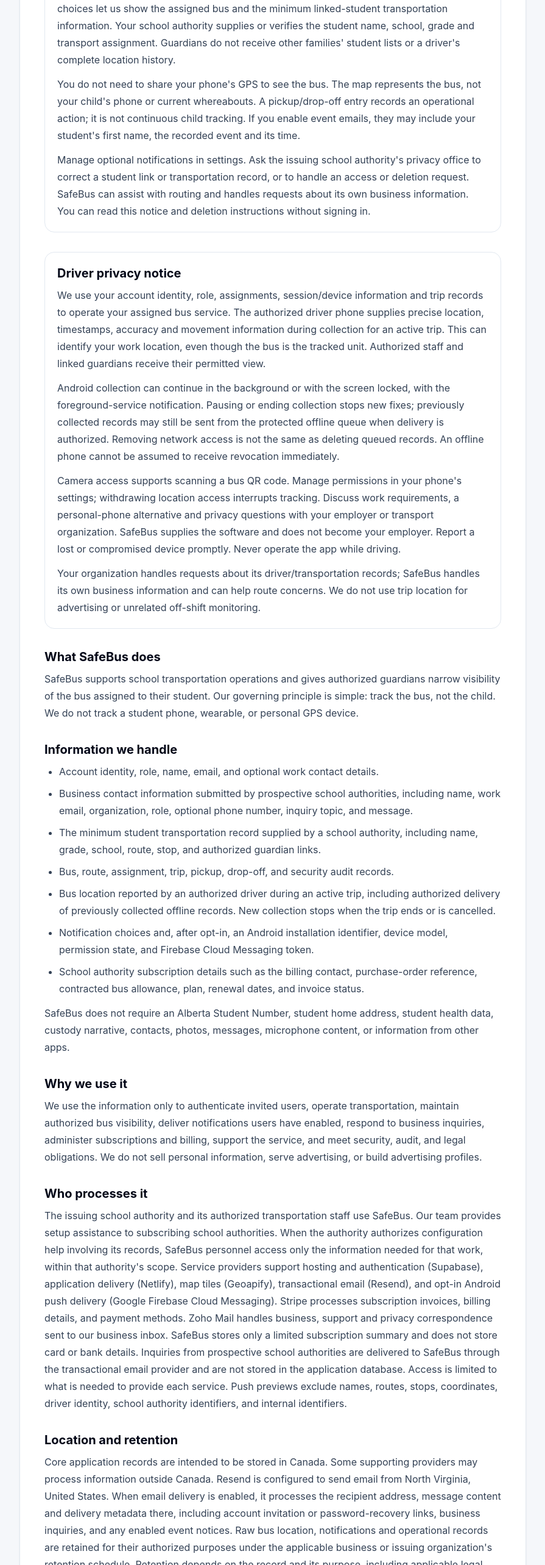
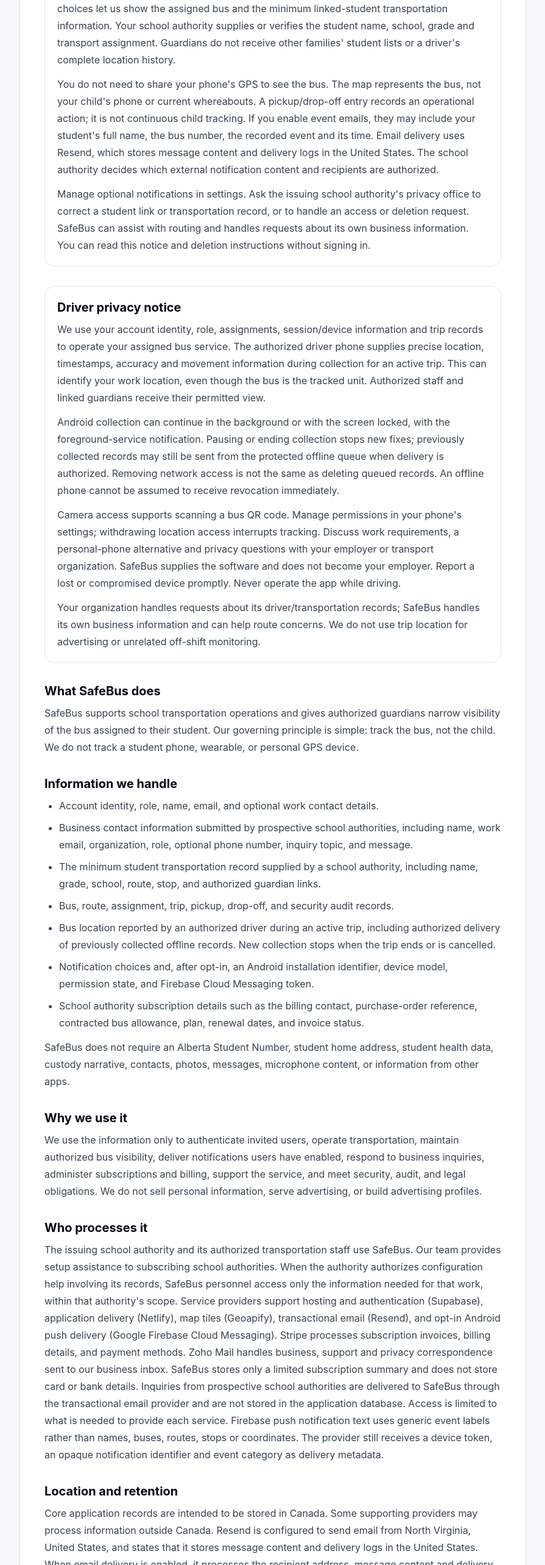
Before and after one commit to Davinder498/SafeBus-GLM, a React (Vite) app in the folder apps/web/: page /privacy in a window 1280 px wide. Shown: the part 1120-3686 px from the top of the page at 61% size, without its empty margins (192-1087 px from the left). Built offline with nearby package versions, Linux system fonts and the light colour scheme; no server answers; a web font is replaced by a local one.

Commit message:
Correct guardian email data disclosure to match deployed transport

```diff
--- a/apps/web/src/components/privacy/RolePrivacyNotices.tsx
+++ b/apps/web/src/components/privacy/RolePrivacyNotices.tsx
@@ -73,7 +73,9 @@ export function RolePrivacyNotices() {
           You do not need to share your phone's GPS to see the bus. The map represents the bus, not
           your child's phone or current whereabouts. A pickup/drop-off entry records an operational
           action; it is not continuous child tracking. If you enable event emails, they may include
-          your student's first name, the recorded event and its time.
+          your student's full name, the bus number, the recorded event and its time. Email delivery
+          uses Resend, which stores message content and delivery logs in the United States. The
+          school authority decides which external notification content and recipients are authorized.
         </p>
         <p className="mt-3">
           Manage optional notifications in settings. Ask the issuing school authority's privacy
--- a/apps/web/src/pages/PrivacyPolicyPage.tsx
+++ b/apps/web/src/pages/PrivacyPolicyPage.tsx
@@ -104,9 +104,10 @@ export function PrivacyPolicyPage() {
                 stores only a limited subscription summary and does not store card or bank details.
                 Inquiries from prospective school authorities are delivered to SafeBus through the
                 transactional email provider and are not stored in the application database. Access
-                is limited to what is needed to provide each service. Push previews exclude names,
-                routes, stops, coordinates, driver identity, school authority identifiers, and
-                internal identifiers.
+                is limited to what is needed to provide each service. Firebase push notification
+                text uses generic event labels rather than names, buses, routes, stops or
+                coordinates. The provider still receives a device token, an opaque notification
+                identifier and event category as delivery metadata.
               </p>
             </section>
 
@@ -115,10 +116,12 @@ export function PrivacyPolicyPage() {
               <p className="mt-2">
                 Core application records are intended to be stored in Canada. Some supporting
                 providers may process information outside Canada. Resend is configured to send email
-                from North Virginia, United States. When email delivery is enabled, it processes the
-                recipient address, message content and delivery metadata there, including account
+                from North Virginia, United States, and states that it stores message content and
+                delivery logs in the United States. When email delivery is enabled, it processes the
+                recipient address, message content and delivery metadata, including account
                 invitation or password-recovery links, business inquiries, and any enabled event
-                notices. Raw bus location, notifications and operational records are retained for
+                notices. Pickup/drop-off emails may contain a student&apos;s full name, bus number,
+                recorded event and time. Raw bus location, notifications and operational records are retained for
                 their authorized purposes under the applicable business or issuing
                 organization&apos;s retention schedule. Retention depends on the record and its
                 purpose, including applicable legal requirements and scoped legal holds. Contact the
```
Also changed, not shown: 2 other files (tests, documents, lock files or other folders).
